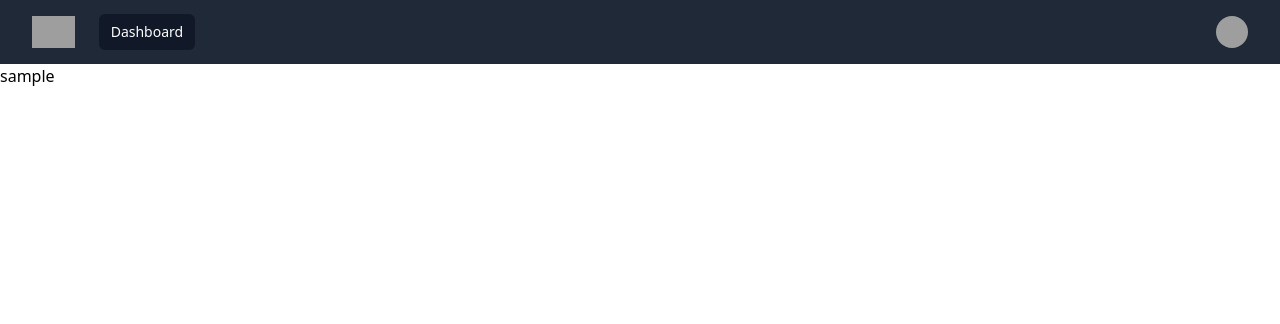
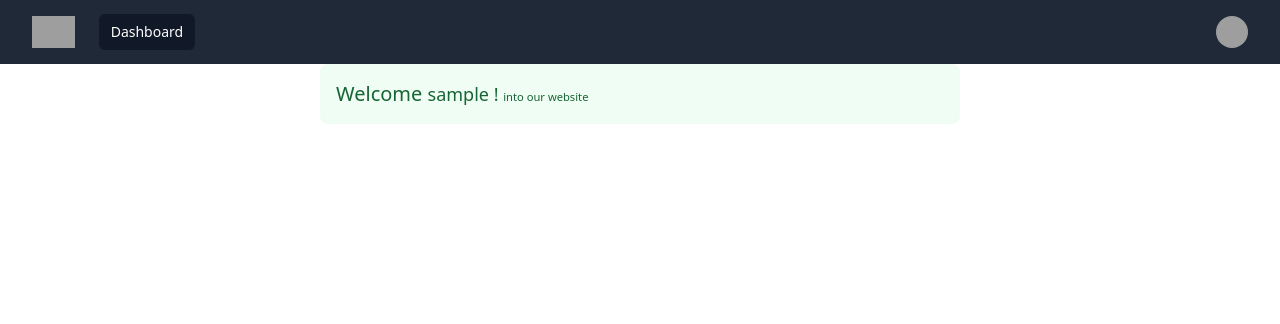
Before and after one commit to Sahajaddin4/PHP_LEARNING, a PHP site: page / in a window 1280 px wide. Shown: the top 324 px of the page. Run offline with PHP 8.4, Linux system fonts and the light colour scheme; the visitor is signed in with stand-in values (Sample User, id 1); some libraries are stand-ins or nearby versions; grey boxes are pictures that could not be loaded.

Commit message:
Somechanges added

```diff
--- a/auth/logic.php
+++ b/auth/logic.php
@@ -27,8 +27,9 @@ if ($_SERVER['REQUEST_METHOD'] == 'POST') {
         }
 
         if ($password == $confirmPassword) {
+            $hashedPassword=password_hash($password,PASSWORD_DEFAULT);
             $sql = "INSERT INTO `user` (`username`, `email`, `password`, `createdAt`)
-                    VALUES ('$username', '$email', '$password', CURRENT_TIMESTAMP)";
+                    VALUES ('$username', '$email', '$hashedPassword', CURRENT_TIMESTAMP)";
             $result = mysqli_query($conn, $sql);
 
             if ($result) {
@@ -75,7 +76,7 @@ if ($_SERVER['REQUEST_METHOD'] == 'POST') {
         if (mysqli_num_rows($result) == 1) {
             $row = mysqli_fetch_assoc($result);
 
-            if ($row['password'] == $password) {
+            if (password_verify($password,$row['password'])) {
                 $_SESSION['error'] = false;
                 $_SESSION['success'] = true;
                 $_SESSION['user'] = $row['username'];
--- a/auth/login.php
+++ b/auth/login.php
@@ -41,7 +41,7 @@ if (isset($_SESSION['alert'])) {
       <div>
         <label for="email" class="block text-sm/6 font-medium text-gray-900">Email address</label>
         <div class="mt-2">
-          <input type="email" name="email" id="email" autocomplete="email" required class="block w-full rounded-md bg-white px-3 py-1.5 text-base text-gray-900 outline outline-1 -outline-offset-1 outline-gray-300 placeholder:text-gray-400 focus:outline focus:outline-2 focus:-outline-offset-2 focus:outline-indigo-600 sm:text-sm/6">
+          <input type="email" maxLength="25" name="email" id="email" autocomplete="email" required class="block w-full rounded-md bg-white px-3 py-1.5 text-base text-gray-900 outline outline-1 -outline-offset-1 outline-gray-300 placeholder:text-gray-400 focus:outline focus:outline-2 focus:-outline-offset-2 focus:outline-indigo-600 sm:text-sm/6">
         </div>
       </div>
 
@@ -51,7 +51,7 @@ if (isset($_SESSION['alert'])) {
 
         </div>
         <div class="mt-2">
-          <input type="password" name="password" id="password" autocomplete="current-password" required class="block w-full rounded-md bg-white px-3 py-1.5 text-base text-gray-900 outline outline-1 -outline-offset-1 outline-gray-300 placeholder:text-gray-400 focus:outline focus:outline-2 focus:-outline-offset-2 focus:outline-indigo-600 sm:text-sm/6">
+          <input type="password" maxLength="25" name="password" id="password" autocomplete="current-password" required class="block w-full rounded-md bg-white px-3 py-1.5 text-base text-gray-900 outline outline-1 -outline-offset-1 outline-gray-300 placeholder:text-gray-400 focus:outline focus:outline-2 focus:-outline-offset-2 focus:outline-indigo-600 sm:text-sm/6">
         </div>
       </div>
 
--- a/auth/logout.php
+++ b/auth/logout.php
@@ -6,4 +6,5 @@
       session_destroy();
       header('location:login.php');
    }
+
 ?>
--- a/index.php
+++ b/index.php
@@ -31,8 +31,11 @@ unset($_SESSION['alert']);
         <?php include('./partial/navbar.php'); ?>
     </div>
 
-    <div class="username">
-        <?php echo $user?>
+    <div class="username md:w-[50%] mx-auto ">
+    <div class="p-4  mb-4 text-sm text-green-800 rounded-lg bg-green-50 dark:bg-gray-800 dark:text-green-400" role="alert">
+              <span class="font-medium text-xl">Welcome </span>  <h1 class="inline text-lg"><?php echo $user?> ! </h1><small>into our website</small>
+              </div>
+
     </div>
     <script>
         const alert=document.querySelector('.alert');
```
Also changed, not shown: auth/signup.php (+4 -4 lines).
